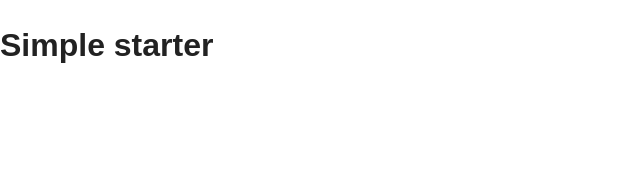
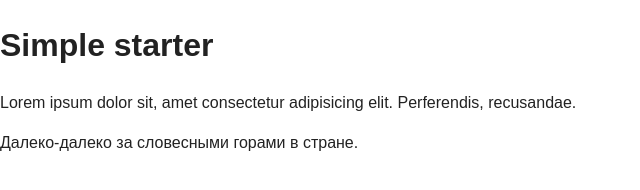
Before and after one commit to National-student/starter_file, a plain HTML site: page index.html in a window 1280 px wide. Shown: the whole page, without its empty margins (0-640 px from the left). Drawn offline with Linux system fonts and the light colour scheme.

Commit message:
add html p

```diff
--- a/index.html
+++ b/index.html
@@ -10,6 +10,13 @@
 <body>
 
   <h1>Simple starter</h1>
+  <p>
+    Lorem ipsum dolor sit, amet consectetur adipisicing elit. Perferendis, recusandae.
+  </p>
+
+  <p>
+    Далеко-далеко за словесными горами в стране.
+  </p>
 
   <script src="js/main.js"></script>
 </body>
```
